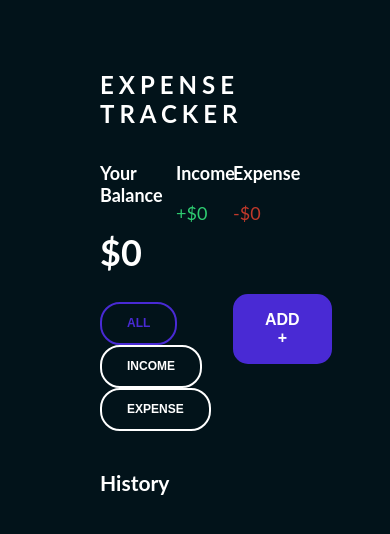
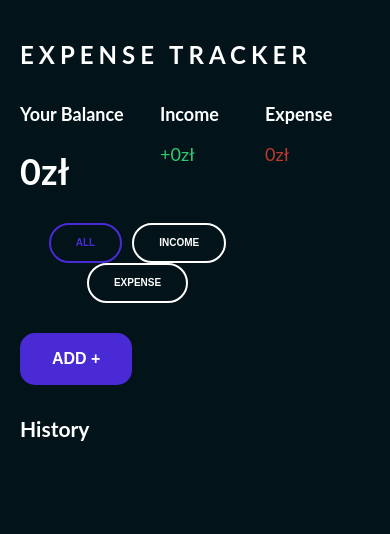
Before and after one commit to I-Gruszczynski/vue-expenseTracker, a Vue app: page / in a window 390 px wide. Shown: the top 534 px of the page. Built offline with nearby package versions, Linux system fonts and the light colour scheme; what oh-vue-icons would draw is missing.

Commit message:
Make mobile version of app

```diff
--- a/index.html
+++ b/index.html
@@ -1,10 +1,10 @@
-<!DOCTYPE html>
+<!doctype html>
 <html lang="">
   <head>
-    <meta charset="UTF-8">
-    <link rel="icon" href="/favicon.ico">
-    <meta name="viewport" content="width=device-width, initial-scale=1.0">
-    <title>Vite App</title>
+    <meta charset="UTF-8" />
+    <link rel="icon" href="/favicon.ico" />
+    <meta name="viewport" content="width=device-width, initial-scale=1.0" />
+    <title>IGExpense</title>
   </head>
   <body>
     <div id="app"></div>
--- a/src/assets/style.css
+++ b/src/assets/style.css
@@ -314,3 +314,44 @@ hr {
   background-color: #3a1dbd;
   cursor: pointer;
 }
+@media screen and (max-width: 768px) {
+  body {
+    margin: 20px;
+  }
+  .filter {
+    width: 100%;
+    float: l;
+    margin: 0px;
+    padding: 0px;
+  }
+  .filter > ul {
+    width: 70%;
+    float: left;
+    margin: 20px 0px;
+    text-align: center;
+  }
+  .filter > ul > li > button {
+    font-size: 10px;
+  }
+  .filter-button {
+    width: auto;
+    float: left;
+    text-align: center;
+  }
+  .list {
+    width: 100%;
+  }
+  .delete-btn {
+    top: 0px;
+    right: 0px;
+  }
+  .transaction-info > p:first-child {
+    font-size: 16px;
+  }
+  .transaction-info > p {
+    font-size: 10px;
+  }
+  .list li > p {
+    font-size: 24px;
+  }
+}
--- a/src/components/Balance.vue
+++ b/src/components/Balance.vue
@@ -1,7 +1,7 @@
 <template>
   <div class="balance">
     <h4>Your Balance</h4>
-    <h1 id="balance">${{ total }}</h1>
+    <h1 id="balance">{{ total }}zł</h1>
   </div>
 </template>
 
--- a/src/components/IncomeExpenses.vue
+++ b/src/components/IncomeExpenses.vue
@@ -2,11 +2,11 @@
   <div class="inc-exp-container">
     <div class="income">
       <h4>Income</h4>
-      <p id="money-plus" class="money-plus">+${{ income }}</p>
+      <p id="money-plus" class="money-plus">+{{ income }}zł</p>
     </div>
     <div class="expense">
       <h4>Expense</h4>
-      <p id="money-minus" class="money-minus">-${{ expenses }}</p>
+      <p id="money-minus" class="money-minus">{{ expenses }}zł</p>
     </div>
     <div style="clear: both"></div>
   </div>
--- a/src/components/TransactionList.vue
+++ b/src/components/TransactionList.vue
@@ -13,9 +13,9 @@
           {{ transaction.product }}
         </p>
       </div>
-      <p>${{ transaction.amount }}</p>
+      <p>{{ transaction.amount }}zł</p>
       <button class="delete-btn" @click="deleteTransaction(transaction.id)">
-        x
+        <Icon icon="boxicons:trash" width="36" height="36" />
       </button>
     </li>
   </ul>
@@ -24,6 +24,7 @@
 <script setup>
 import { computed } from "vue";
 import { defineProps } from "vue";
+import { Icon } from "@iconify/vue";
 
 const props = defineProps({
   transactions: {
```
